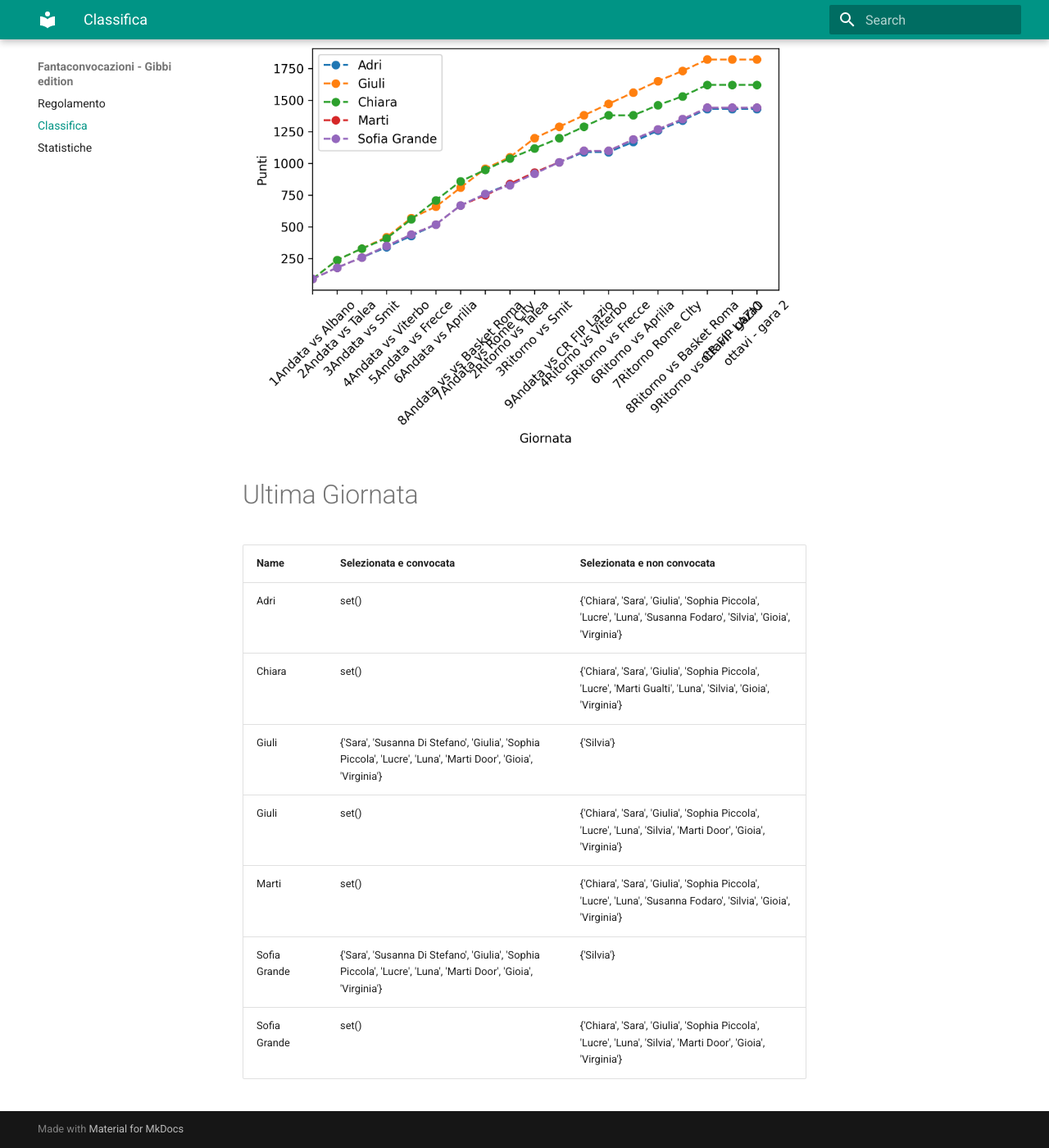
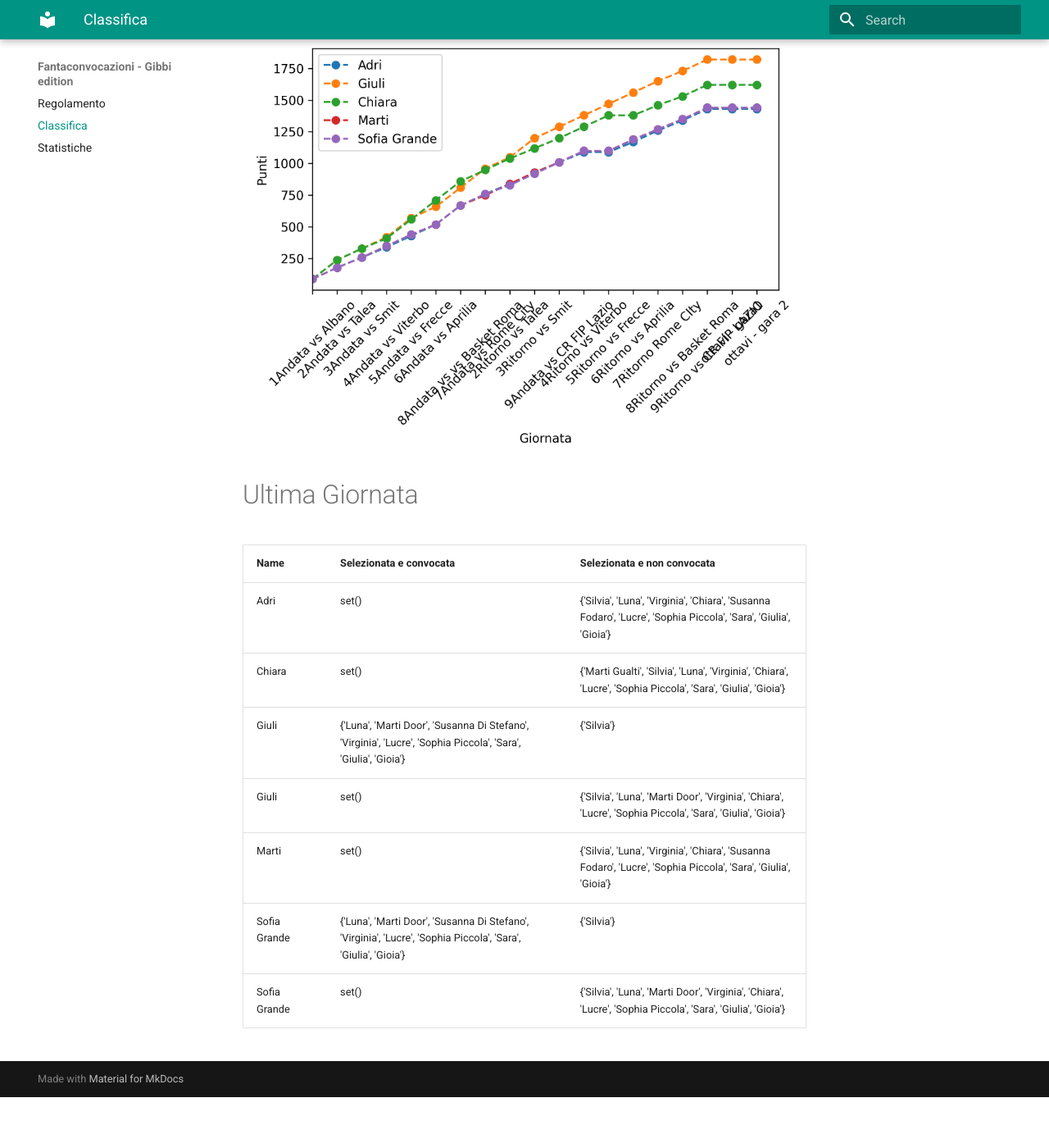
Before and after one commit to martinig94/fantagibbi, an MkDocs documentation site: the page built from docs/Classifica.md, in a window 1280 px wide and 1400 px high, scrolled down 565 px. Shown: the whole window at 82% size. Built offline with MkDocs 1.6.1 and Material for MkDocs 9.7.7, drawn with Linux system fonts in a browser that asks for light colours; after the commit the page ends 1903 px from its top, so only the background shows below that.

Commit message:
Auto-update from main.py

```diff
--- a/docs/Classifica.md
+++ b/docs/Classifica.md
@@ -18,11 +18,11 @@
 <!-- START_TABLE CORRECT -->
 | Name         | Selezionata e convocata                                                                                        | Selezionata e non convocata                                                                                      |
 |:-------------|:---------------------------------------------------------------------------------------------------------------|:-----------------------------------------------------------------------------------------------------------------|
-| Adri         | set()                                                                                                          | {'Chiara', 'Sara', 'Giulia', 'Sophia Piccola', 'Lucre', 'Luna', 'Susanna Fodaro', 'Silvia', 'Gioia', 'Virginia'} |
-| Chiara       | set()                                                                                                          | {'Chiara', 'Sara', 'Giulia', 'Sophia Piccola', 'Lucre', 'Marti Gualti', 'Luna', 'Silvia', 'Gioia', 'Virginia'}   |
-| Giuli        | {'Sara', 'Susanna Di Stefano', 'Giulia', 'Sophia Piccola', 'Lucre', 'Luna', 'Marti Door', 'Gioia', 'Virginia'} | {'Silvia'}                                                                                                       |
-| Giuli        | set()                                                                                                          | {'Chiara', 'Sara', 'Giulia', 'Sophia Piccola', 'Lucre', 'Luna', 'Silvia', 'Marti Door', 'Gioia', 'Virginia'}     |
-| Marti        | set()                                                                                                          | {'Chiara', 'Sara', 'Giulia', 'Sophia Piccola', 'Lucre', 'Luna', 'Susanna Fodaro', 'Silvia', 'Gioia', 'Virginia'} |
-| Sofia Grande | {'Sara', 'Susanna Di Stefano', 'Giulia', 'Sophia Piccola', 'Lucre', 'Luna', 'Marti Door', 'Gioia', 'Virginia'} | {'Silvia'}                                                                                                       |
-| Sofia Grande | set()                                                                                                          | {'Chiara', 'Sara', 'Giulia', 'Sophia Piccola', 'Lucre', 'Luna', 'Silvia', 'Marti Door', 'Gioia', 'Virginia'}     |
+| Adri         | set()                                                                                                          | {'Silvia', 'Luna', 'Virginia', 'Chiara', 'Susanna Fodaro', 'Lucre', 'Sophia Piccola', 'Sara', 'Giulia', 'Gioia'} |
+| Chiara       | set()                                                                                                          | {'Marti Gualti', 'Silvia', 'Luna', 'Virginia', 'Chiara', 'Lucre', 'Sophia Piccola', 'Sara', 'Giulia', 'Gioia'}   |
+| Giuli        | {'Luna', 'Marti Door', 'Susanna Di Stefano', 'Virginia', 'Lucre', 'Sophia Piccola', 'Sara', 'Giulia', 'Gioia'} | {'Silvia'}                                                                                                       |
+| Giuli        | set()                                                                                                          | {'Silvia', 'Luna', 'Marti Door', 'Virginia', 'Chiara', 'Lucre', 'Sophia Piccola', 'Sara', 'Giulia', 'Gioia'}     |
+| Marti        | set()                                                                                                          | {'Silvia', 'Luna', 'Virginia', 'Chiara', 'Susanna Fodaro', 'Lucre', 'Sophia Piccola', 'Sara', 'Giulia', 'Gioia'} |
+| Sofia Grande | {'Luna', 'Marti Door', 'Susanna Di Stefano', 'Virginia', 'Lucre', 'Sophia Piccola', 'Sara', 'Giulia', 'Gioia'} | {'Silvia'}                                                                                                       |
+| Sofia Grande | set()                                                                                                          | {'Silvia', 'Luna', 'Marti Door', 'Virginia', 'Chiara', 'Lucre', 'Sophia Piccola', 'Sara', 'Giulia', 'Gioia'}     |
 <!-- END_TABLE CORRECT -->
```
